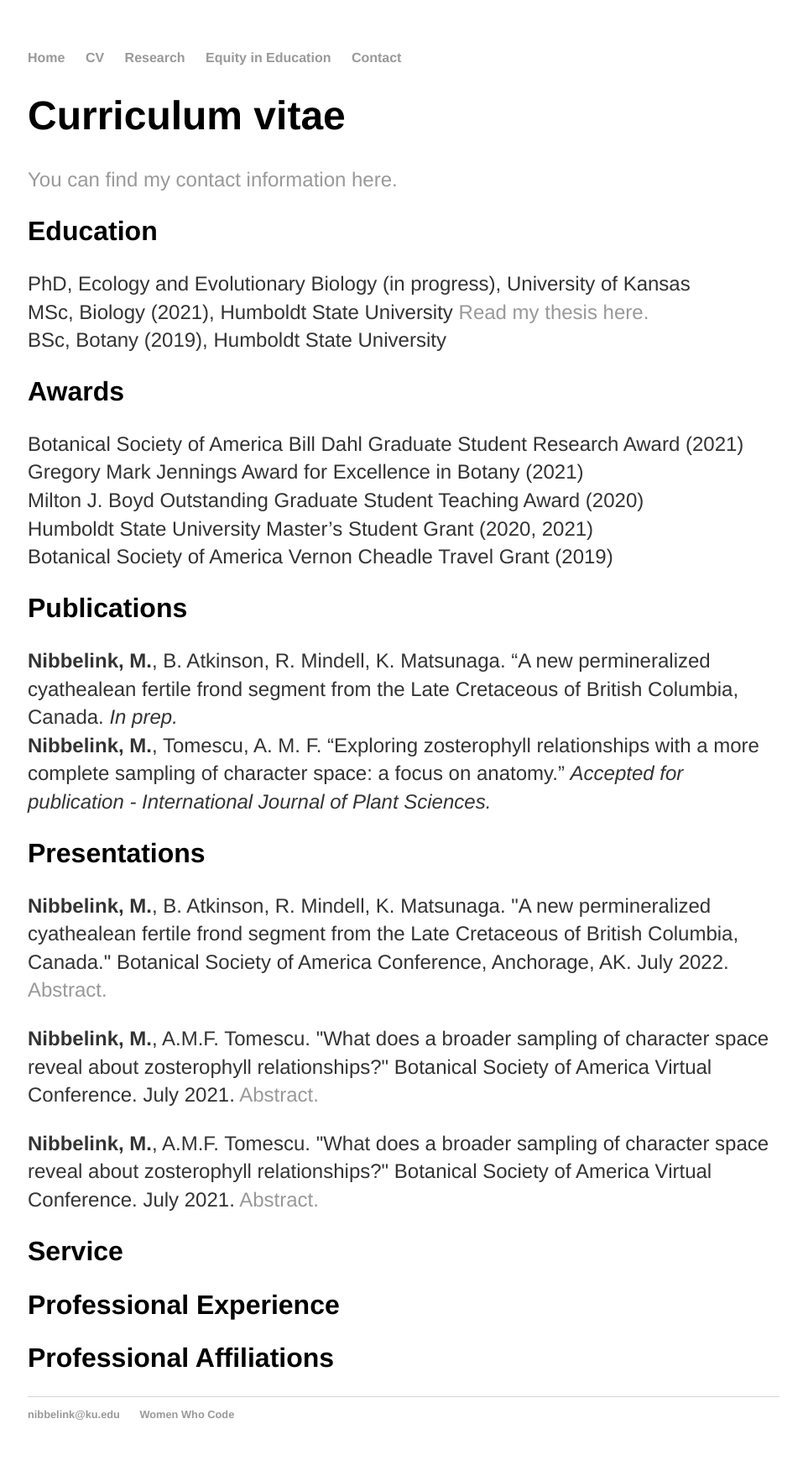
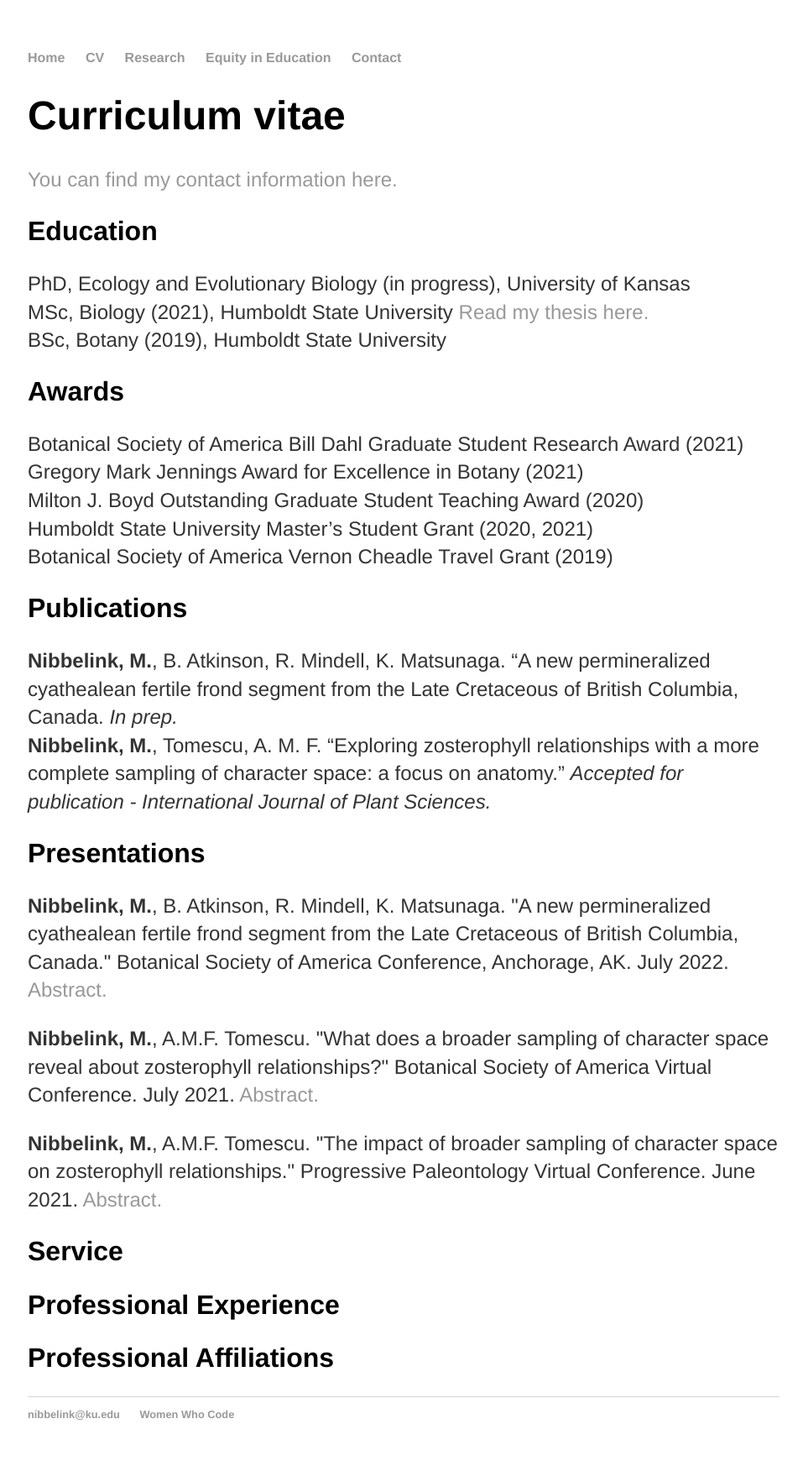
Before and after one commit to megannibbs/megannibbelink.github.io, a Jekyll site: the page built from cv/index.html, in a window 1280 px wide. Shown: the whole page at 84% size, without its empty margins (159-1116 px from the left). Built offline with Jekyll 4.4.1, drawn with Linux system fonts in a browser that asks for light colours.

Commit message:
Update index.html

```diff
--- a/cv/index.html
+++ b/cv/index.html
@@ -21,9 +21,9 @@ title: Meg Nibbelink | CV
 		<strong>Nibbelink, M.</strong>, Tomescu, A. M. F. “Exploring zosterophyll relationships with a more complete sampling of character space: a focus on anatomy.”
 		<em>Accepted for publication - International Journal of Plant Sciences.</em></p>
 	<h2>Presentations</h2>
-<p><strong>Nibbelink, M.</strong>, B. Atkinson, R. Mindell, K. Matsunaga. "A new permineralized cyathealean fertile frond segment from the Late Cretaceous of British Columbia, Canada." Botanical Society of America Conference, Anchorage, AK. July 2022.<a href="http://2022.botanyconference.org/engine/search/743.html"> Abstract.</a></br>
+	<p><strong>Nibbelink, M.</strong>, B. Atkinson, R. Mindell, K. Matsunaga. "A new permineralized cyathealean fertile frond segment from the Late Cretaceous of British Columbia, Canada." Botanical Society of America Conference, Anchorage, AK. July 2022.<a href="http://2022.botanyconference.org/engine/search/743.html"> Abstract.</a></br>
 	<p><strong>Nibbelink, M.</strong>, A.M.F. Tomescu. "What does a broader sampling of character space reveal about zosterophyll relationships?" Botanical Society of America Virtual Conference. July 2021.<a href="http://2021.botanyconference.org/engine/search/101.html"> Abstract.</a></br>
-	<p><strong>Nibbelink, M.</strong>, A.M.F. Tomescu. "What does a broader sampling of character space reveal about zosterophyll relationships?" Botanical Society of America Virtual Conference. July 2021.<a href="http://2021.botanyconference.org/engine/search/101.html"> Abstract.</a></br>
+	<p><strong>Nibbelink, M.</strong>, A.M.F. Tomescu. "The impact of broader sampling of character space on zosterophyll relationships." Progressive Paleontology Virtual Conference. June 2021.<a href="https://www.palass.org/meetings-events/progressive-palaeontology/2021/progressive-palaeontology-2021-online-registration-and-abstracts"> Abstract.</a></br>
 	<h2>Service</h2>
 	<h2>Professional Experience</h2>
 	<h2>Professional Affiliations</h2>
```
